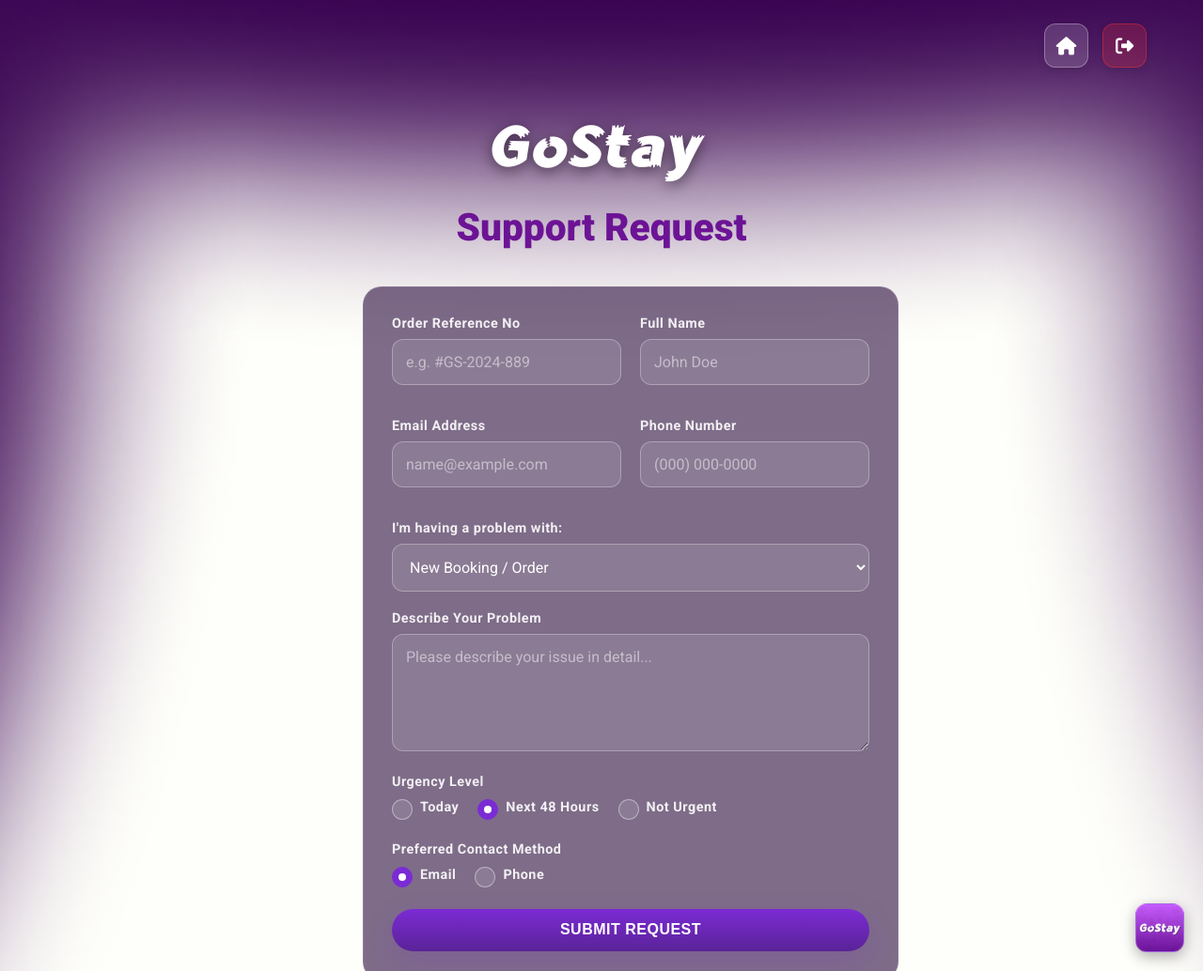
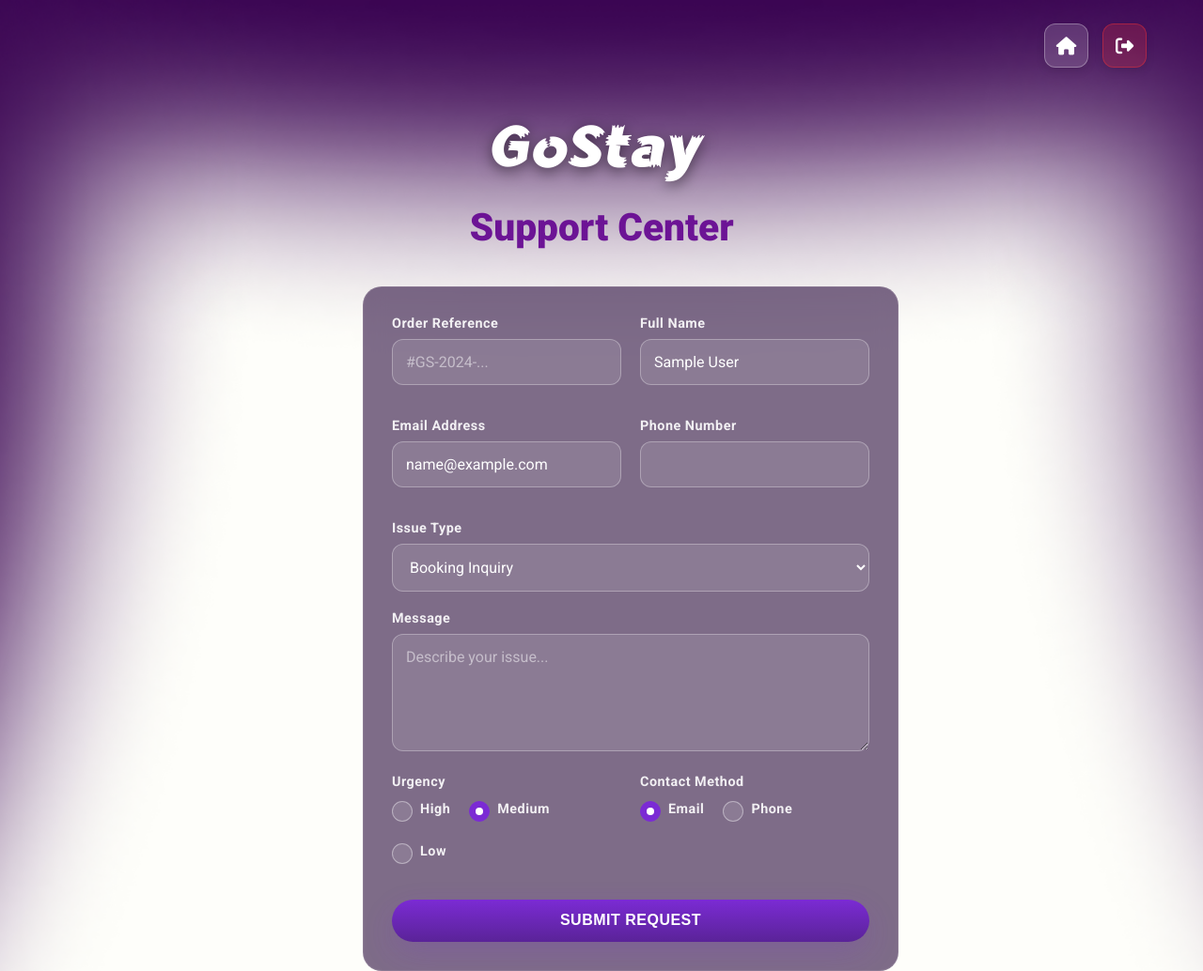
Before and after one commit to davidtoma11/GoStay, a PHP site: page /support/contact.php in a window 1280 px wide. Shown: the whole page at 94% size. Run offline with PHP 8.4, Linux system fonts and the light colour scheme; the visitor is signed in with stand-in values (Sample User, id 1); tables that the repository leaves empty or names only in its code hold one stand-in row (values such as "Sample post").

Commit message:
Support fixed

```diff
--- a/scripts/support/contact.php
+++ b/scripts/support/contact.php
@@ -1,24 +1,50 @@
 <?php
 session_start();
-if (!isset($_SESSION['user_id'])) { header("Location: index.php"); exit; }
+
+
+if (!isset($_SESSION['user_id'])) {
+    header("Location: ../../index.php");
+    exit;
+}
+
+// Database Connection
+require_once '../../scripts/config/database.php';
+$database = new Database();
+$db = $database->getConnection();
+
+$user_id = $_SESSION['user_id'];
+$stmt = $db->prepare("SELECT first_name, last_name, email FROM users WHERE id = ?");
+$stmt->execute([$user_id]);
+$user = $stmt->fetch(PDO::FETCH_ASSOC);
+
+
+$full_name_db = $user['first_name'] . ' ' . $user['last_name'];
+$email_db = $user['email'];
+$phone_db = '';
 ?>
 
 <!DOCTYPE html>
 <html lang="en">
 <head>
     <meta charset="UTF-8">
+    <title>GoStay - Support</title>
     <meta name="viewport" content="width=device-width, initial-scale=1.0">
-    <title>GoStay - Contact Support</title>
     <link rel="stylesheet" href="https://cdnjs.cloudflare.com/ajax/libs/font-awesome/6.4.0/css/all.min.css">
     <link href="https://fonts.googleapis.com/css2?family=Roboto:wght@400;500;700;900&display=swap" rel="stylesheet">
-    <link rel="stylesheet" href="../../styles/home.css">
+    <link rel="stylesheet" href="../../styles/home.css"> <style>
+        .success-view { text-align: center; padding: 40px 20px; animation: fadeIn 0.5s ease; }
+        .success-icon { font-size: 5rem; color: #4CAF50; margin-bottom: 20px; }
+        .success-title { font-size: 2rem; margin-bottom: 10px; color: #fff; }
+        .success-text { font-size: 1.1rem; opacity: 0.9; margin-bottom: 30px; color: rgba(255,255,255,0.8); }
+        @keyframes fadeIn { from { opacity: 0; transform: translateY(10px); } to { opacity: 1; transform: translateY(0); } }
+    </style>
 </head>
 <body>
 
     <nav class="main-nav">
         <div class="nav-icons">
             <a href="../home.php" title="Home"><i class="fa-solid fa-house"></i></a>
-            <a href="auth/logout.php" class="logout-btn" title="Logout"><i class="fa-solid fa-right-from-bracket"></i></a>
+            <a href="../auth/logout.php" class="logout-btn"><i class="fa-solid fa-right-from-bracket"></i></a>
         </div>
     </nav>
 
@@ -26,41 +52,61 @@ if (!isset($_SESSION['user_id'])) { header("Location: index.php"); exit; }
 
         <header class="hero-section" style="padding-bottom: 20px;">
             <div class="hero-logo" style="font-size: 4rem;">GoStay</div>
-            <h1 class="hero-headline" style="font-size: 2.5rem; margin-bottom: 20px;">Support Request</h1>
+            <h1 class="hero-headline" style="font-size: 2.5rem; margin-bottom: 20px;">Support Center</h1>
         </header>
 
         <section class="contact-section">
             <div class="contact-card wide-card">
 
-                <form action="send_support.php" method="POST" enctype="multipart/form-data" class="support-form">
+                <?php if (isset($_GET['status']) && $_GET['status'] == 'success'): ?>
+
+                    <div class="success-view">
+                        <i class="fa-solid fa-circle-check success-icon"></i>
+                        <h2 class="success-title">Message Sent!</h2>
+                        <p class="success-text">Your request has been submitted.<br>Check your email for confirmation.</p>
+                        <a href="../home.php" class="btn contact-btn-custom" style="display: inline-block; width: auto; padding: 0 40px;">Return Home</a>
+                    </div>
+
+                <?php elseif (isset($_GET['status']) && $_GET['status'] == 'error'): ?>
+
+                     <div class="success-view">
+                        <i class="fa-solid fa-circle-exclamation success-icon" style="color: #ff4444;"></i>
+                        <h2 class="success-title">Error</h2>
+                        <p class="success-text">We couldn't send your message. Please try again.</p>
+                        <a href="contact.php" class="btn contact-btn-custom">Try Again</a>
+                    </div>
+
+                <?php else: ?>
+
+                    <form action="send_support.php" method="POST" class="support-form">
 
                         <div class="form-row">
                             <div class="form-group">
-                            <label>Order Reference No</label>
-                            <input type="text" name="order_ref" placeholder="e.g. #GS-2024-889">
+                                <label>Order Reference</label>
+                                <input type="text" name="order_ref" placeholder="#GS-2024-...">
                             </div>
                             <div class="form-group">
                                 <label>Full Name</label>
-                            <input type="text" name="fullname" required placeholder="John Doe">
+                                <input type="text" name="fullname" required value="<?php echo htmlspecialchars($full_name_db); ?>">
                             </div>
                         </div>
 
                         <div class="form-row">
                             <div class="form-group">
                                 <label>Email Address</label>
-                            <input type="email" name="email" required placeholder="name@example.com">
+                                <input type="email" name="email" required value="<?php echo htmlspecialchars($email_db); ?>">
                             </div>
                             <div class="form-group">
                                 <label>Phone Number</label>
-                            <input type="tel" name="phone" placeholder="(000) 000-0000">
+                                <input type="tel" name="phone" value="<?php echo htmlspecialchars($phone_db); ?>">
                             </div>
                         </div>
 
                         <div class="form-group">
-                        <label>I'm having a problem with:</label>
+                            <label>Issue Type</label>
                             <select name="problem_type" class="glass-select">
-                            <option value="New Order">New Booking / Order</option>
-                            <option value="Payment">Billing or Charges</option>
+                                <option value="New Order">Booking Inquiry</option>
+                                <option value="Payment">Payment & Billing</option>
                                 <option value="Cancellation">Cancellation</option>
                                 <option value="Technical">Technical Issue</option>
                                 <option value="Other">Other</option>
@@ -68,51 +114,37 @@ if (!isset($_SESSION['user_id'])) { header("Location: index.php"); exit; }
                         </div>
 
                         <div class="form-group">
-                        <label>Describe Your Problem</label>
-                        <textarea name="message" rows="5" required placeholder="Please describe your issue in detail..."></textarea>
+                            <label>Message</label>
+                            <textarea name="message" rows="5" required placeholder="Describe your issue..."></textarea>
                         </div>
 
+                        <div class="form-row">
                             <div class="form-group">
-                        <label style="margin-bottom: 10px; display:block;">Urgency Level</label>
+                                <label class="radio-label">Urgency</label>
                                 <div class="radio-group">
-                            <label class="radio-container">Today
-                                <input type="radio" name="urgency" value="Today">
-                                <span class="checkmark"></span>
-                            </label>
-                            <label class="radio-container">Next 48 Hours
-                                <input type="radio" name="urgency" value="48h" checked>
-                                <span class="checkmark"></span>
-                            </label>
-                            <label class="radio-container">Not Urgent
-                                <input type="radio" name="urgency" value="Low">
-                                <span class="checkmark"></span>
-                            </label>
+                                    <label class="radio-container">High <input type="radio" name="urgency" value="High"><span class="checkmark"></span></label>
+                                    <label class="radio-container">Medium <input type="radio" name="urgency" value="Medium" checked><span class="checkmark"></span></label>
+                                    <label class="radio-container">Low <input type="radio" name="urgency" value="Low"><span class="checkmark"></span></label>
                                 </div>
                             </div>
-
                             <div class="form-group">
-                        <label style="margin-bottom: 10px; display:block;">Preferred Contact Method</label>
+                                <label class="radio-label">Contact Method</label>
                                 <div class="radio-group">
-                            <label class="radio-container">Email
-                                <input type="radio" name="contact_method" value="Email" checked>
-                                <span class="checkmark"></span>
-                            </label>
-                            <label class="radio-container">Phone
-                                <input type="radio" name="contact_method" value="Phone">
-                                <span class="checkmark"></span>
-                            </label>
+                                    <label class="radio-container">Email <input type="radio" name="contact_method" value="Email" checked><span class="checkmark"></span></label>
+                                    <label class="radio-container">Phone <input type="radio" name="contact_method" value="Phone"><span class="checkmark"></span></label>
+                                </div>
                             </div>
                         </div>
 
                         <button type="submit" class="btn contact-btn-custom">Submit Request</button>
+                    </form>
 
-                </form>
+                <?php endif; ?>
+
             </div>
         </section>
-
     </div>
 
-    <div class="floating-logo"></div>
 
 </body>
 </html>
```
Also changed, not shown: scripts/support/send_support.php (+31 -48 lines). Lines whose indentation alone changed are shown as unchanged.
